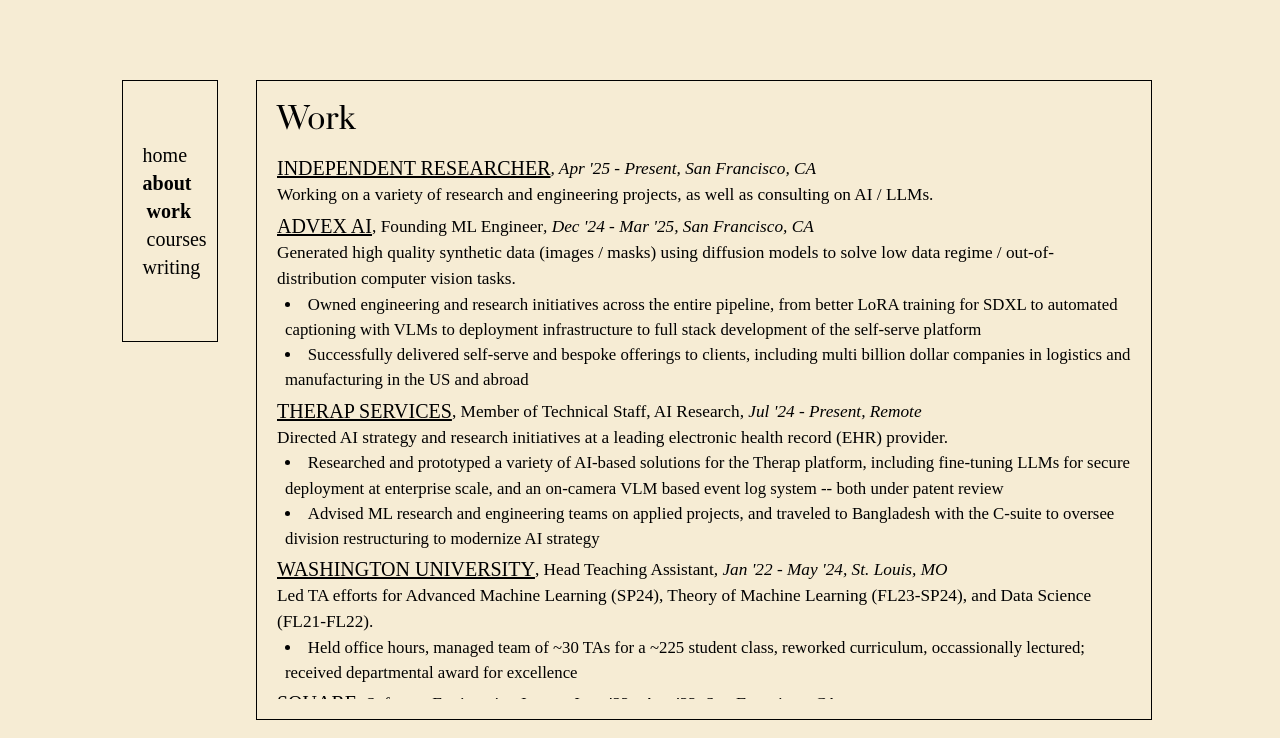
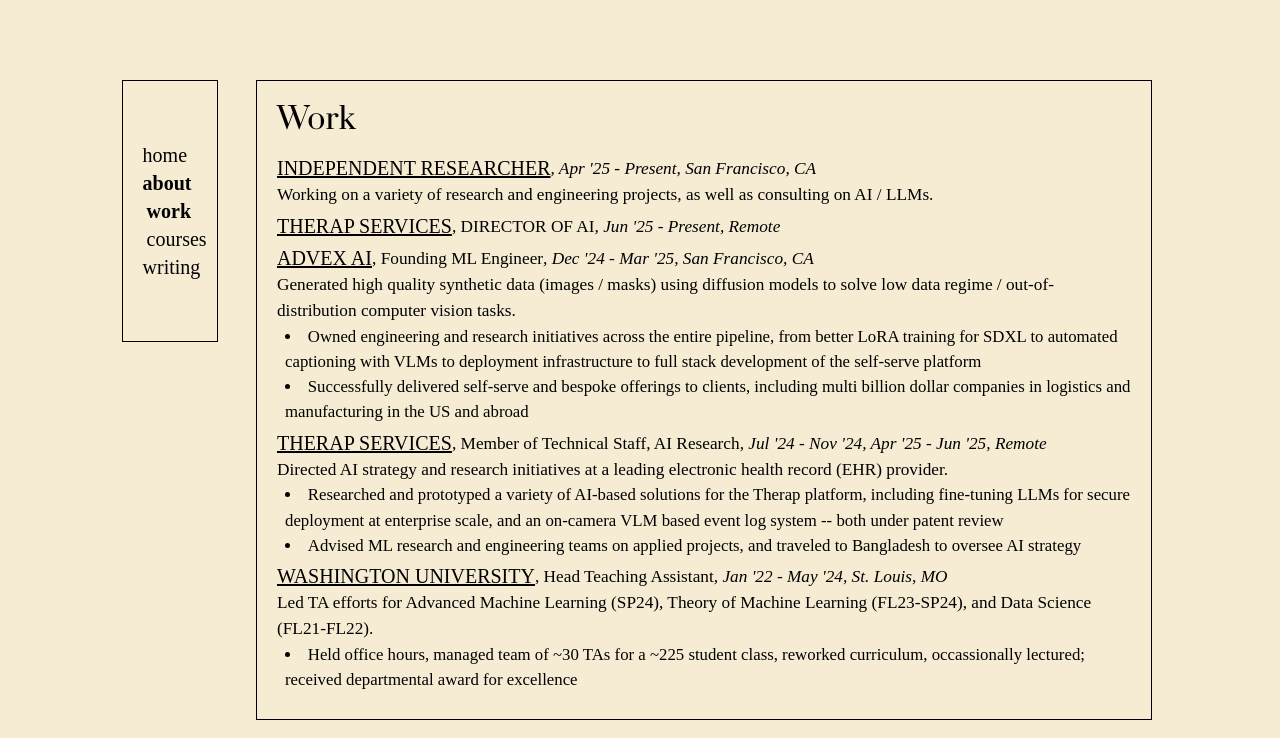
Before and after one commit to wsepesi/ws-personal-site, a Next.js app: page /about/work in a window 1280 px wide. Shown: the top 738 px of the page. Built offline with nearby package versions, Linux system fonts and the light colour scheme; a web font is replaced by a local one.

Commit message:
work update

```diff
--- a/pages/about/work.tsx
+++ b/pages/about/work.tsx
@@ -22,6 +22,15 @@
         ]
     },
     {
+        company: "THERAP SERVICES",
+        title: "DIRECTOR OF AI",
+        location: "Remote",
+        dates: "Jun '25 - Present",
+        description: "",
+        bullets: [
+        ]
+    },
+    {
         company: "ADVEX AI",
         title: "Founding ML Engineer",
         location: "San Francisco, CA",
@@ -36,11 +45,11 @@
         company: "THERAP SERVICES",
         title: "Member of Technical Staff, AI Research",
         location: "Remote",
-        dates: "Jul '24 - Present",
+        dates: "Jul '24 - Nov '24, Apr '25 - Jun '25",
         description: "Directed AI strategy and research initiatives at a leading electronic health record (EHR) provider.",
         bullets: [
             "Researched and prototyped a variety of AI-based solutions for the Therap platform, including fine-tuning LLMs for secure deployment at enterprise scale, and an on-camera VLM based event log system -- both under patent review",
-            "Advised ML research and engineering teams on applied projects, and traveled to Bangladesh with the C-suite to oversee division restructuring to modernize AI strategy"
+            "Advised ML research and engineering teams on applied projects, and traveled to Bangladesh to oversee AI strategy"
         ]
     },
     {
```
